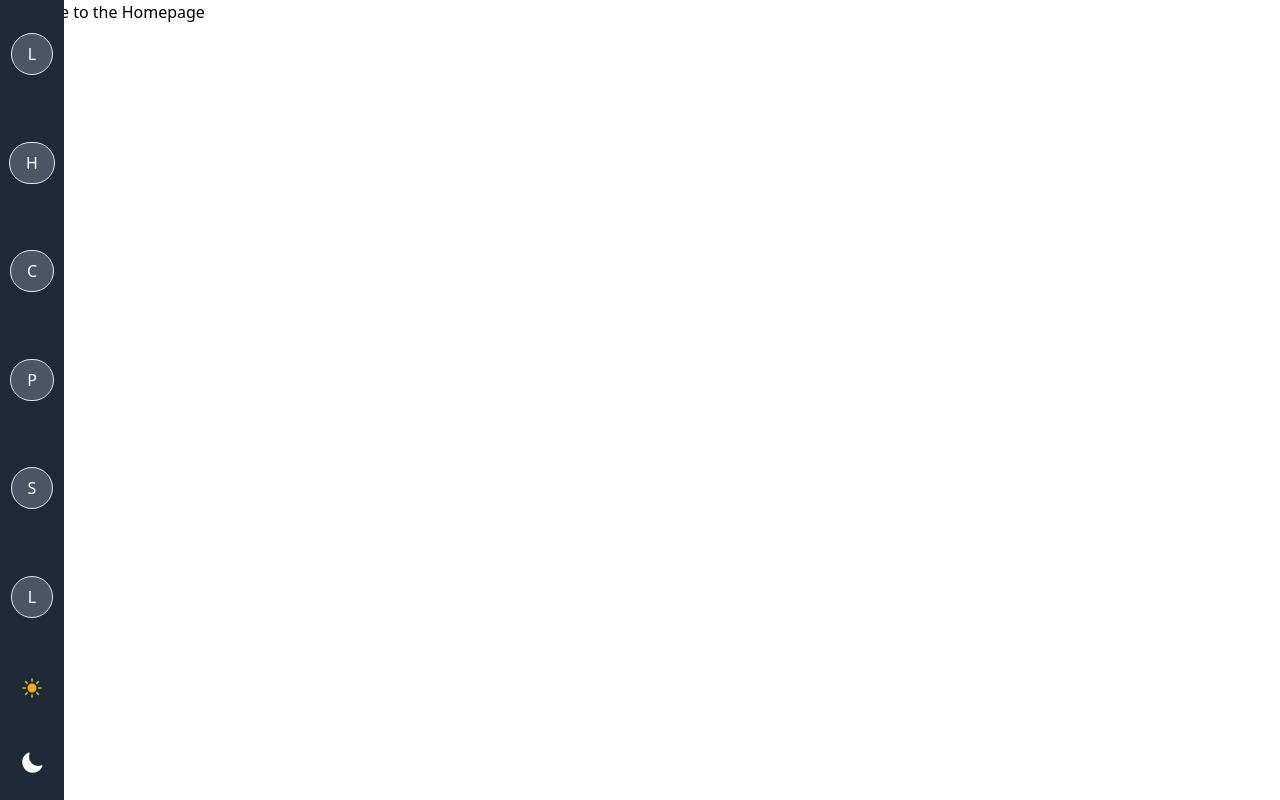
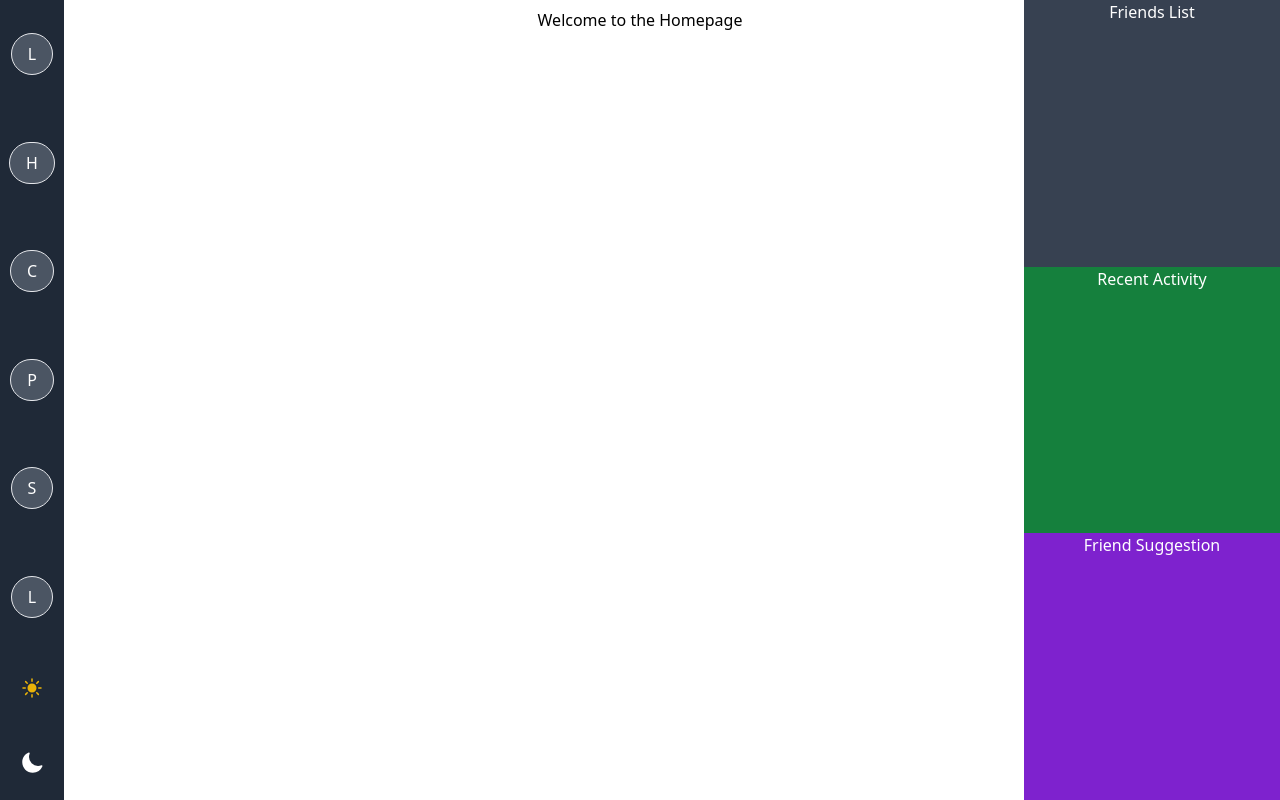
Before and after one commit to michaelhodgkins/pocketbook-client, a React (Create React App) app: page /home in a window 1280 px wide. Built offline with nearby package versions, Linux system fonts and the light colour scheme.

Commit message:
layout of sidebar

```diff
--- a/src/components/SideBar.js
+++ b/src/components/SideBar.js
@@ -0,0 +1,17 @@
+import React from 'react'
+
+const SideBar = () => {
+  return (
+    <div className='fixed right-0 h-screen'>
+      <div className="bg-gray-700 text-white w-64 h-1/3 text-center">
+        Friends List
+      </div>
+      <div className="bg-green-700 text-white w-64 h-1/3 text-center"> Recent Activity
+      </div>
+      <div className="bg-purple-700 text-white w-64 h-1/3 text-center"> Friend Suggestion
+      </div>
+    </div>
+  );
+}
+
+export default SideBar
--- a/src/pages/Home.js
+++ b/src/pages/Home.js
@@ -1,9 +1,14 @@
 import React from 'react'
+import SideBar from '../components/SideBar'
+
 
 export const Home = () => {
   return (
-    <div>
+    <>
+    <SideBar />
+    <div className='mx-auto max-w-6xl py-2 px-2 text-center'>
     <p> Welcome to the Homepage</p>
     </div>
+    </>
   )
 }
```
